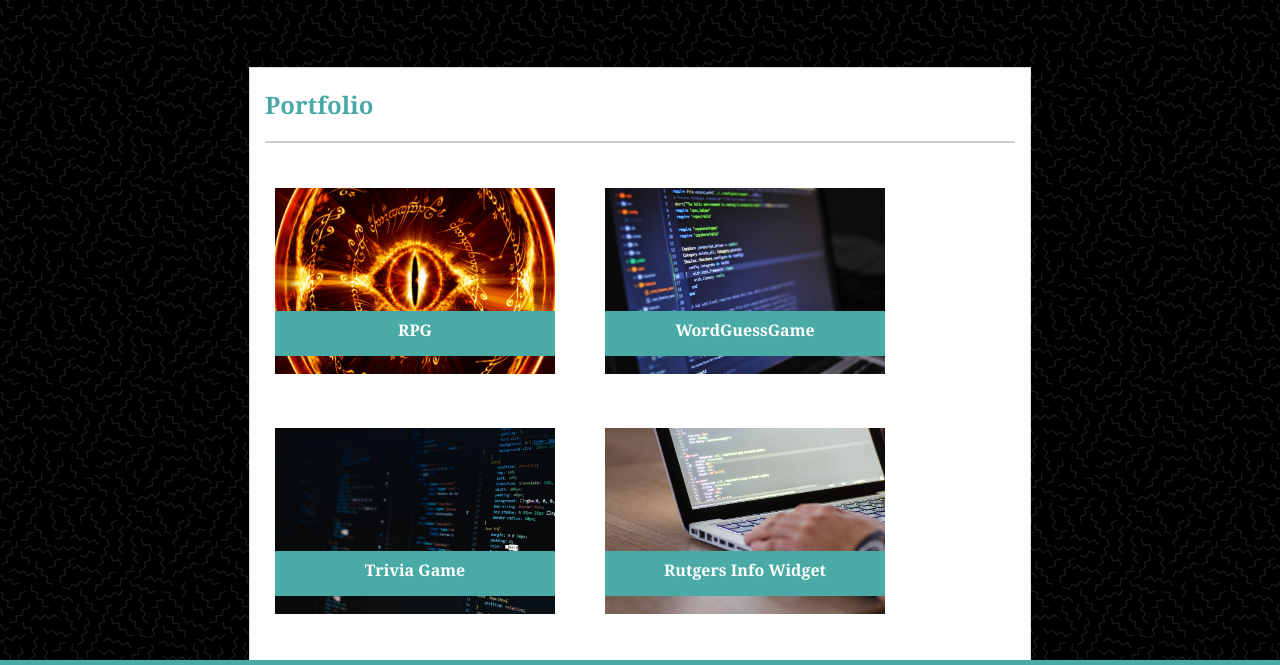
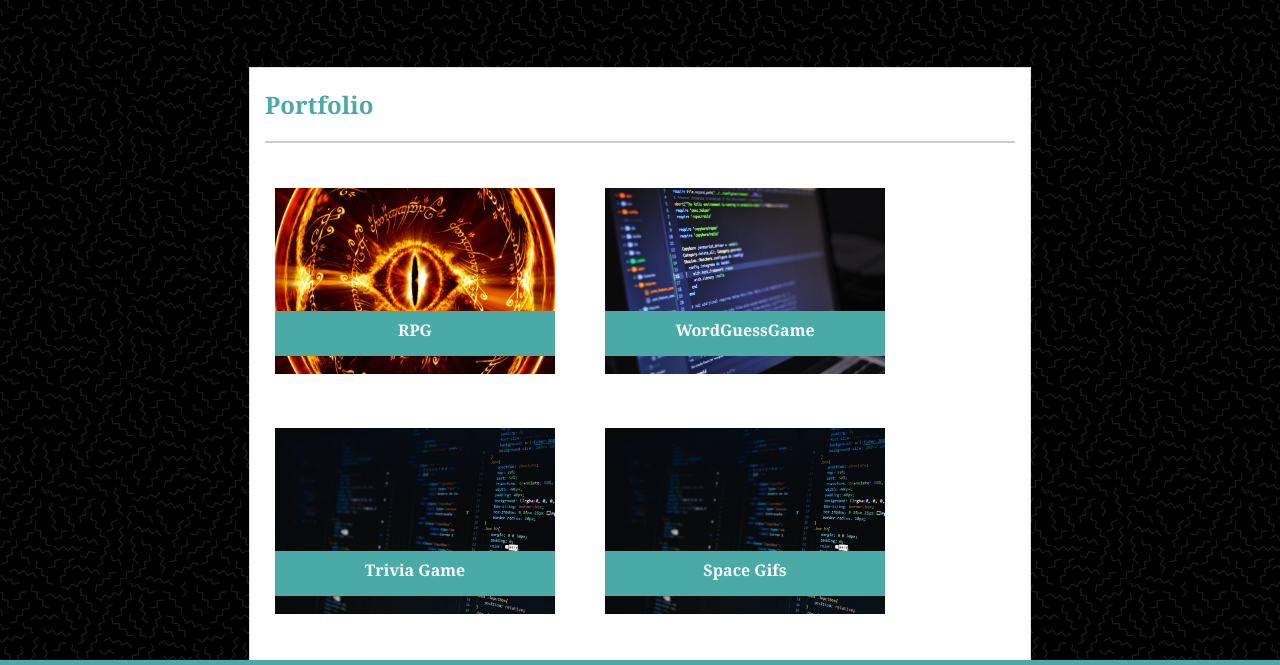
Before and after one commit to Fgailey/Responsive-Portfolio, a plain HTML site: page portfolio.html in a window 1280 px wide. Shown: the part 83-748 px from the top of the page. Drawn offline with Linux system fonts and the light colour scheme.

Commit message:
added space gifs, corrected trivia link

```diff
--- a/portfolio.html
+++ b/portfolio.html
@@ -50,7 +50,11 @@
                     </div>
                     <div class="port-photos">
                         <img src="assets/images/stock3.jpeg" alt="stock programming photo">
-                        <a href="https://fgailey.github.io/Responsive-Portfolio/portfolio.html"><h4>Trivia Game</h4></a>
+                        <a href="https://https://fgailey.github.io/TriviaGame/"><h4>Trivia Game</h4></a>
+                    </div>
+                    <div class="port-photos">
+                        <img src="assets/images/stock3.jpeg" alt="stock programming photo">
+                        <a href="https://https://fgailey.github.io/gifTastic/"><h4>Space Gifs</h4></a>
                     </div>
                     <div class="port-photos">
                         <img src="assets/images/stock4.jpeg" alt="stock programming photo">
```
